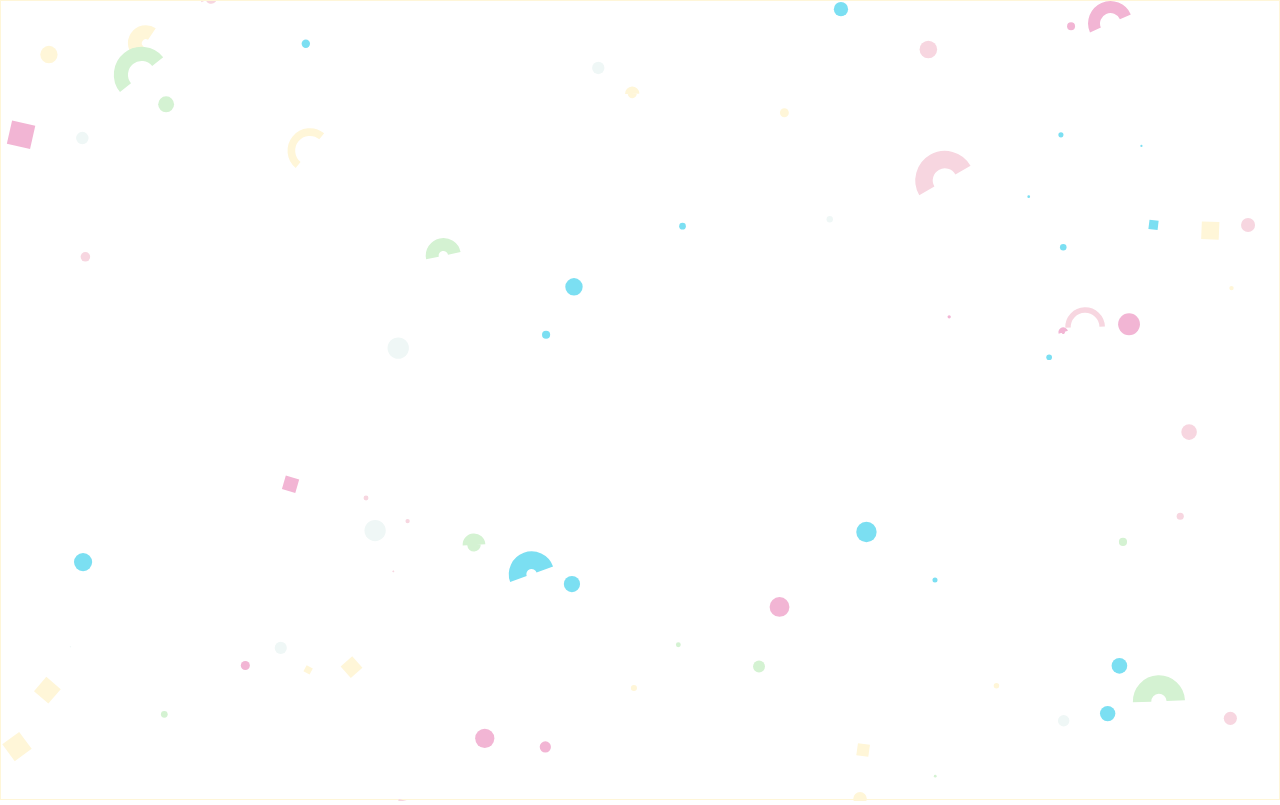
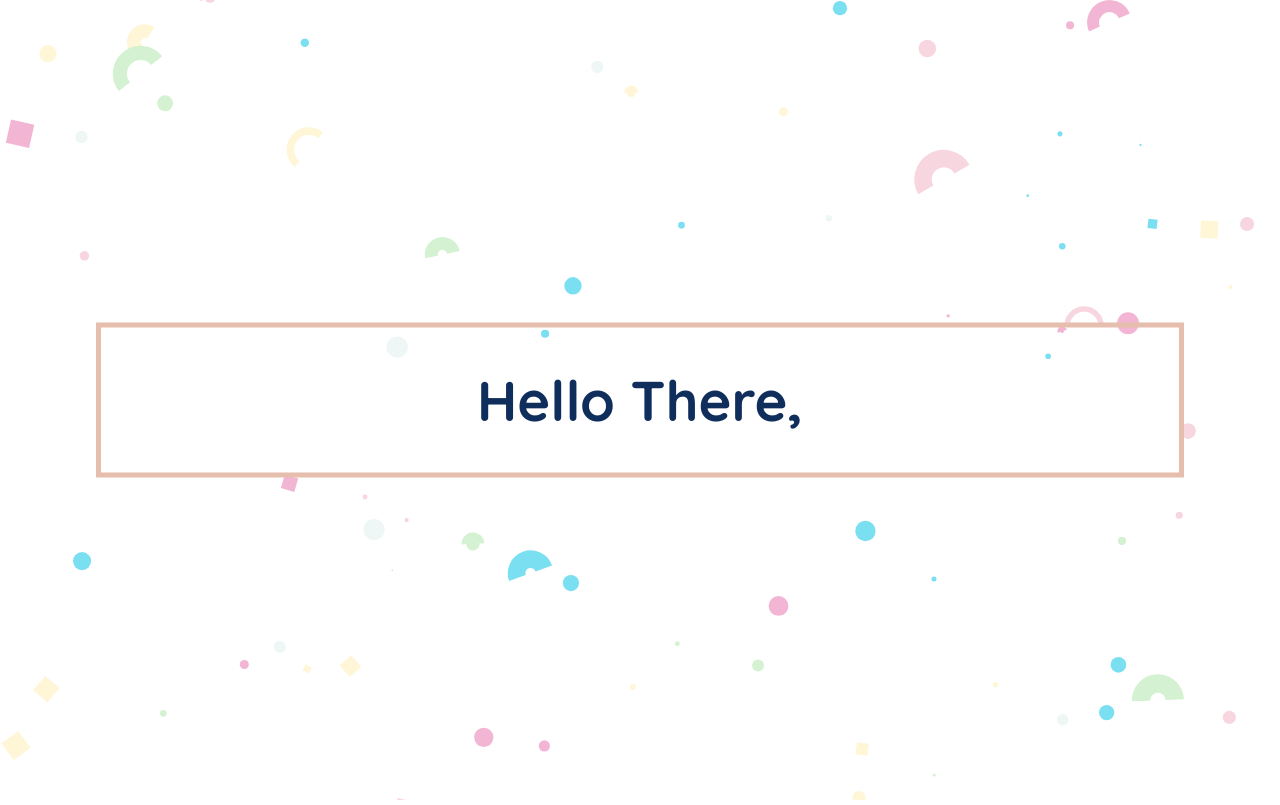
Before and after one commit to denizerisen/portfolio-page, a React (Create React App) app: page / in a window 1280 px wide. Built offline with nearby package versions, Linux system fonts and the light colour scheme.

Commit message:
started hero text

```diff
--- a/src/components/hero/hero.js
+++ b/src/components/hero/hero.js
@@ -66,6 +66,9 @@ export default function Hero() {
         width={window.innerWidth}
         height={window.innerHeight}
       />
+      <div className="hero-text-container">
+        <h1>Hello There,</h1>
+      </div>
     </div>
   );
 }
--- a/src/components/hero/hero.scss
+++ b/src/components/hero/hero.scss
@@ -1,5 +1,27 @@
 .hero-wrapper {
-  border: 1px solid $color-beige;
   width: 100%;
   height: 100vh;
 }
+
+canvas {
+  position: absolute;
+  z-index: -1;
+}
+
+.hero-text-container {
+  border: 5px solid $color-sub;
+  position: relative;
+  top: 50%;
+  transform: translate(0, -50%);
+  width: 85%;
+  margin: 0 auto;
+  display: flex;
+  justify-content: center;
+  align-items: center;
+  color: $color-main;
+
+  h1 {
+    font-size: 56px;
+    font-weight: $font-bold;
+  }
+}
--- a/src/styles/assets.scss
+++ b/src/styles/assets.scss
@@ -1,3 +1,4 @@
+@import url("https://fonts.googleapis.com/css?family=Quicksand:400,600,700&display=swap");
 //color variables
 $color-sky-blue: #7bdff2;
 $color-tea-green: #d4f2d2;
@@ -9,3 +10,10 @@ $color-main: #0f2e5c;
 $color-sub: #e6beae;
 $color-link: #65bdab;
 $color-git-link: #466dd3;
+
+//font-variables
+$font-main: "Quicksand", sans-serif;
+
+$font-bold: 700;
+$font-semibold: 600;
+$font-regular: 400;
--- a/src/styles/reset.scss
+++ b/src/styles/reset.scss
@@ -5,4 +5,5 @@
 body {
   margin: 0;
   padding: 0;
+  font-family: $font-main;
 }
```
